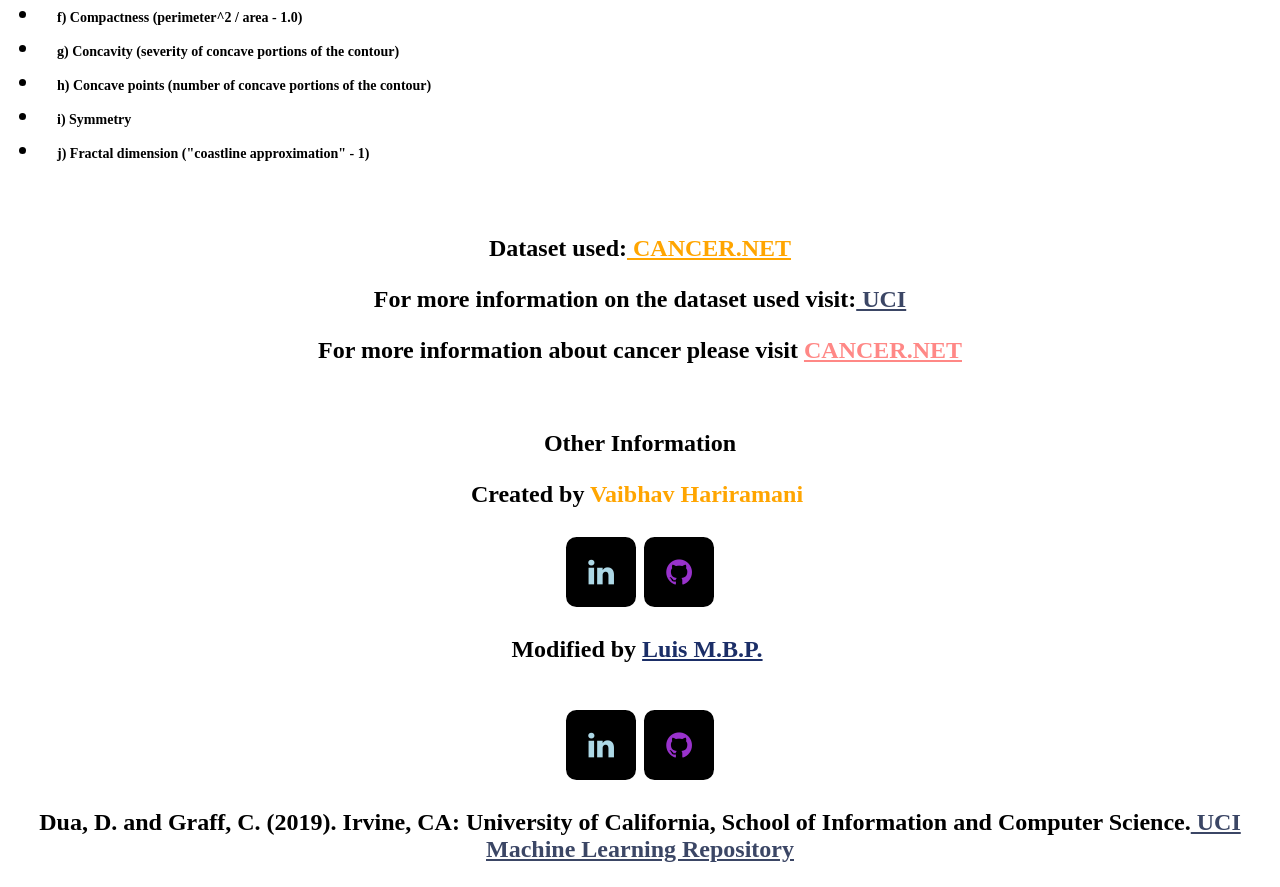
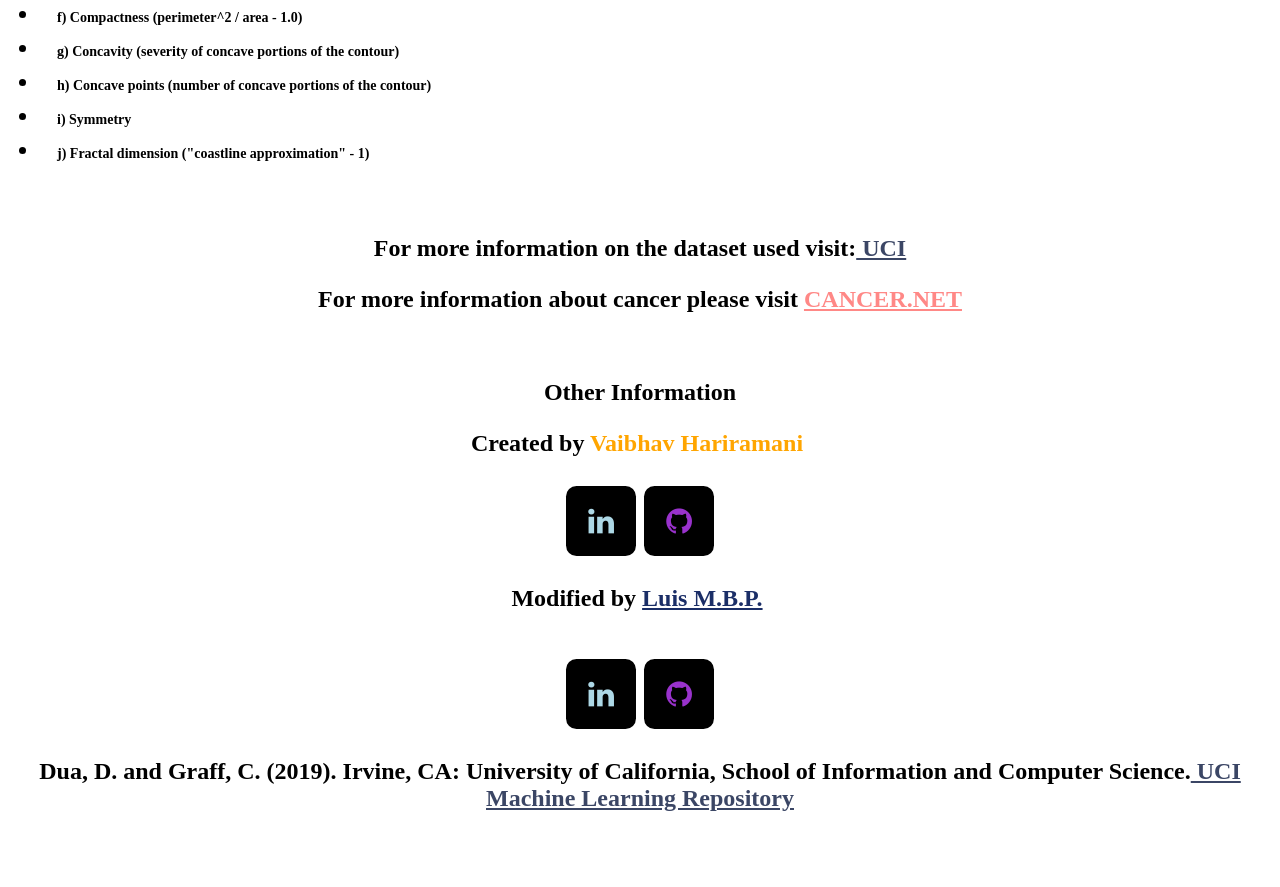
Before and after one commit to Luismbpr/cancpred01, a Flask app: page / in a window 1280 px wide. Shown: the part 959-1846 px from the top of the page. After the commit the page ends 1770 px from the top, so only its background shows below. Run offline with Flask 2, Linux system fonts and the light colour scheme; parts of the project's set-up code (start-up, migrations or seed data) failed here and were passed over; some libraries are stand-ins or nearby versions.

Commit message:
Update index.html

```diff
--- a/templates/index.html
+++ b/templates/index.html
@@ -232,10 +232,6 @@
 				</h2>
 			<br>
 
-				<h2>
-					<p>Dataset used:<a href="https://archive.ics.uci.edu/ml/datasets/Breast+Cancer+Wisconsin+(Diagnostic)" style="color: orange;"> CANCER.NET</a></p>
-				</h2>
-
        <h2>
 					<p>For more information on the dataset used visit:<a href="https://archive.ics.uci.edu/ml/datasets/Breast+Cancer+Wisconsin+(Diagnostic)" style="color: #3b4665;"> UCI</a></p>
 				<p> For more information about cancer please visit <a href="https://www.cancer.net/" style="color: #ff8886;"> CANCER.NET</a> </p>
```
